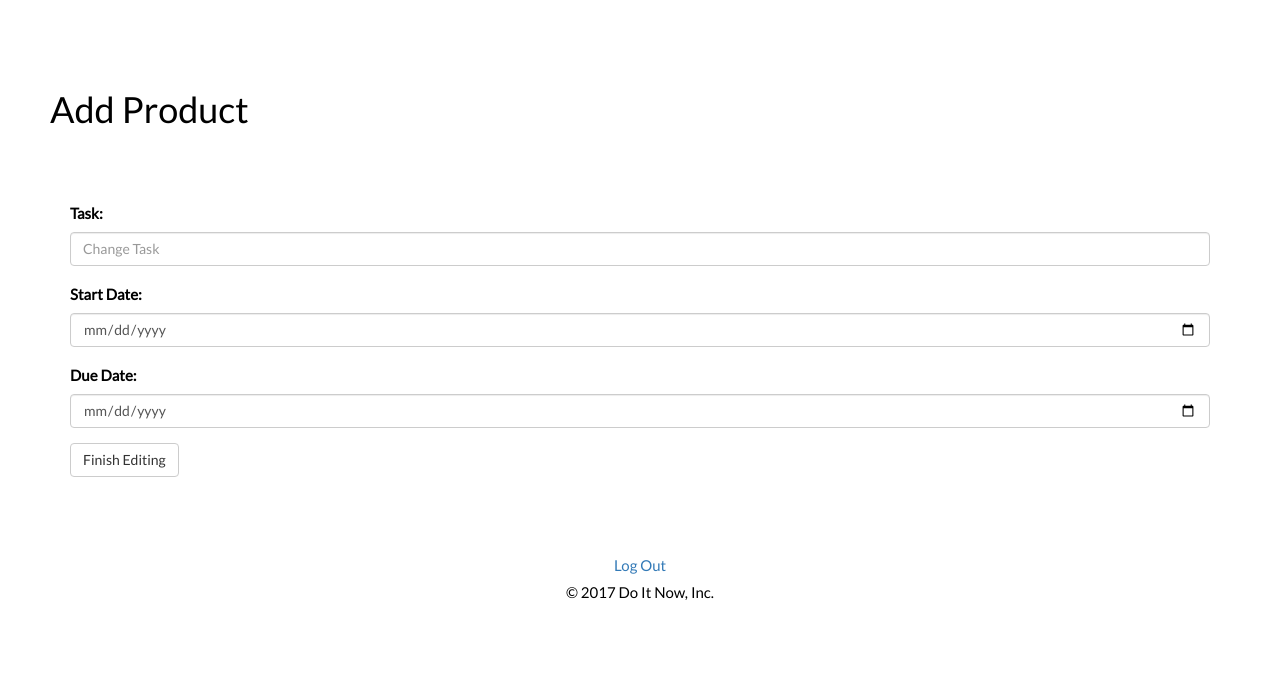
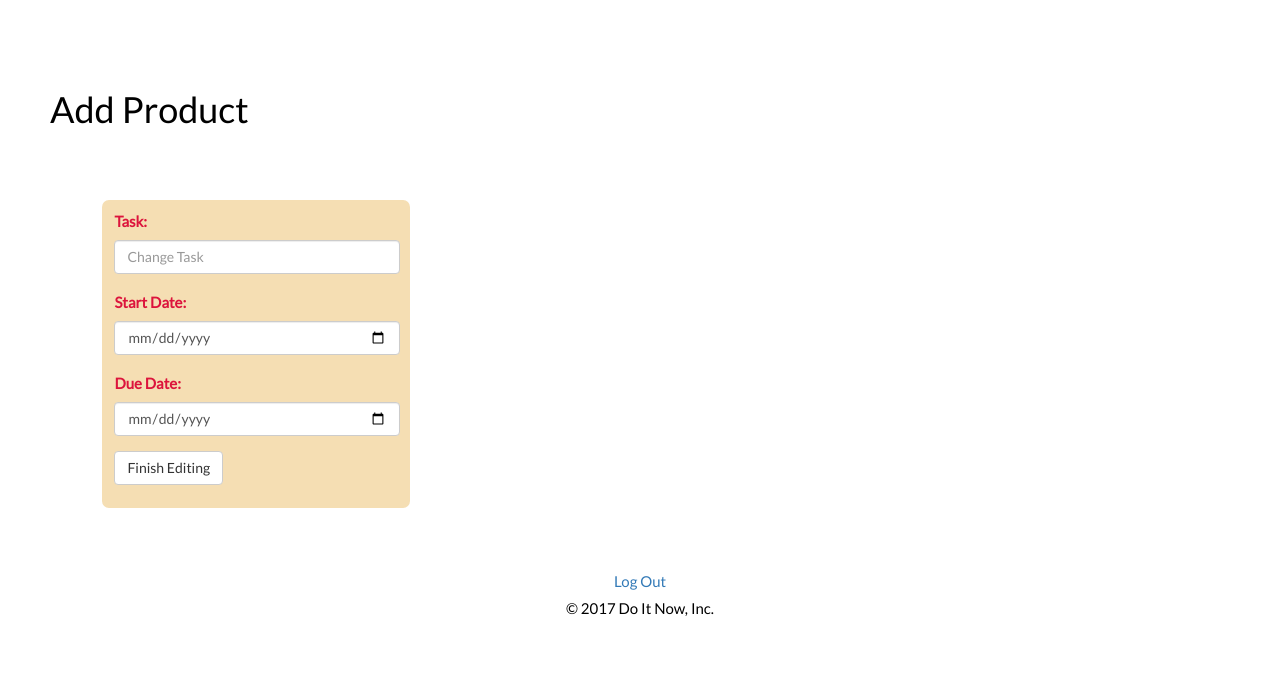
Before and after one commit to unniblue1/finalproject_q, a PHP site: page /project/edit.php?itemid=1 in a window 1280 px wide. Shown: the part 203-895 px from the top of the page. Before the commit the page ends 803 px from the top, so only its background shows below. Run offline with PHP 8.4, Linux system fonts and the light colour scheme; some libraries are stand-ins or nearby versions.

Commit message:
adding changes to edit page

```diff
--- a/project/edit.php
+++ b/project/edit.php
@@ -17,7 +17,8 @@
     </div>
   </div>
 
-  <div class="container" style="color:black">
+  <div class="container" style="width: 24%;position: relative;left: -30%;background: #F5DEB3;padding: 8px 10px 8px 12px;color: #DC143C;border-radius: 7px;">
+
     <form method="post" action="index.php" >
       <div class="form-group">
         <label>Task:</label>
```
